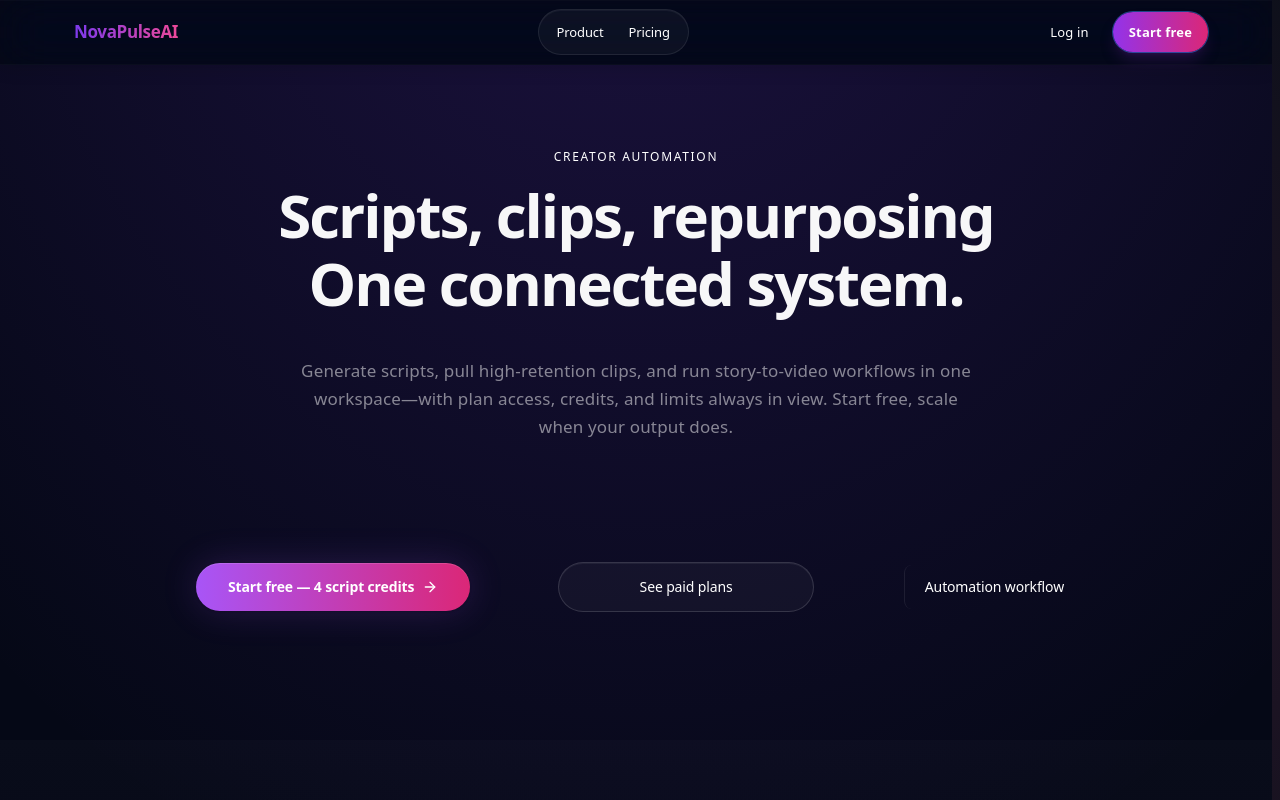
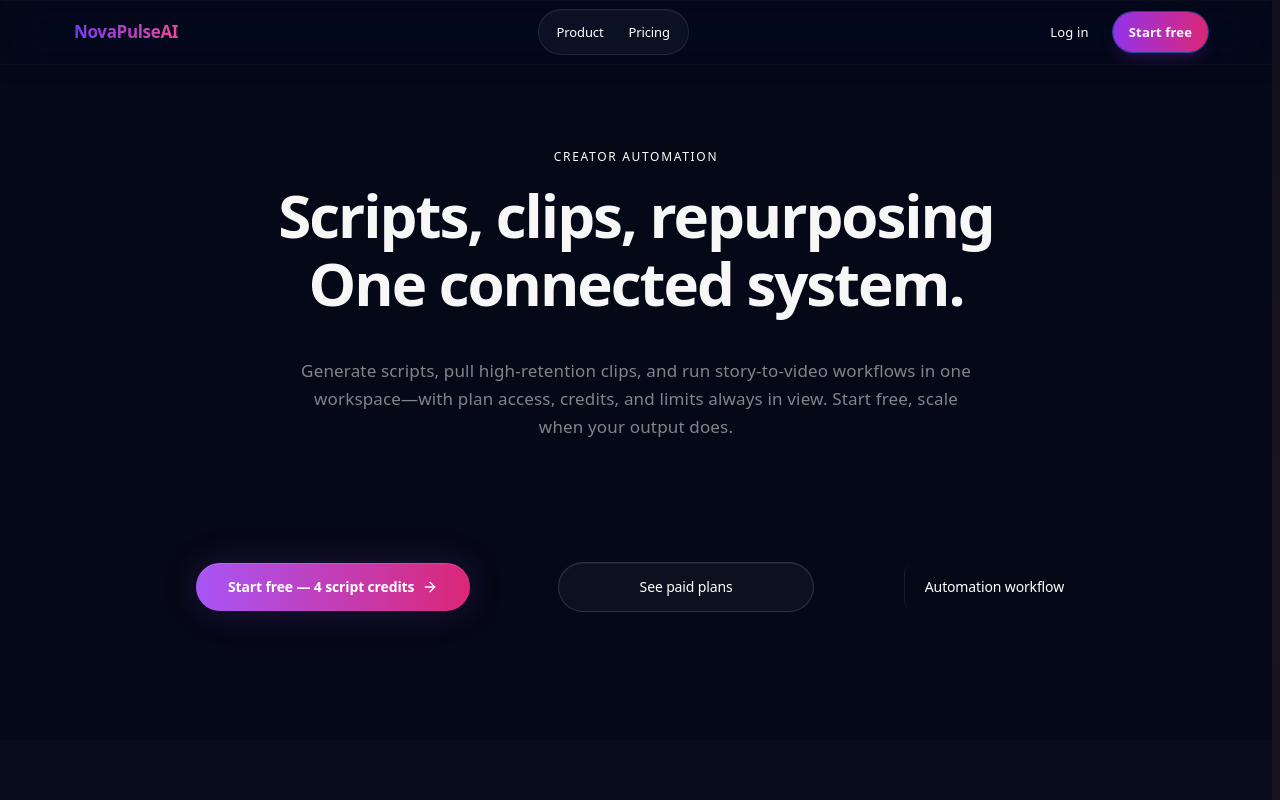
Before and after one commit to resellingwithesss-lang/novapulseai, a Next.js app in the folder client/: page / in a window 1280 px wide. Shown: the top 800 px of the page. Built offline with nearby package versions, Linux system fonts and the light colour scheme; no server answers.

Commit message:
fix: remove top bloom causing boxed band

```diff
--- a/client/src/app/page.tsx
+++ b/client/src/app/page.tsx
@@ -92,8 +92,6 @@ export default function HomePage() {
         className="pointer-events-none absolute inset-0 -z-10 min-h-full w-full min-w-0"
         aria-hidden
       >
-        {/* Top bloom — wider ellipses for a fuller-bleed, immersive field */}
-        <div className="pointer-events-none absolute inset-0 bg-[radial-gradient(ellipse_140%_62%_at_50%_-10%,rgba(124,58,237,0.21),transparent_56%)]" />
         <div className="pointer-events-none absolute inset-0 bg-[radial-gradient(ellipse_85%_60%_at_72%_56%,rgba(236,72,153,0.18),transparent_58%)]" />
         <div className="pointer-events-none absolute inset-0 bg-[radial-gradient(ellipse_200%_90%_at_50%_102%,rgba(59,130,246,0.045),transparent_78%)]" />
       </div>
```
